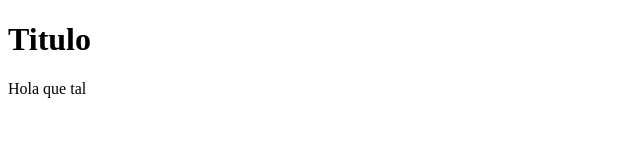
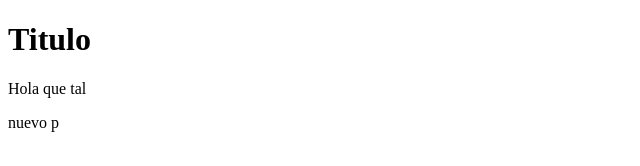
Before and after one commit to kesiadimenza/nuevo, a plain HTML site: page index.html in a window 1280 px wide. Shown: the full height of the page, 0-640 px from the left. Drawn offline with Linux system fonts and the light colour scheme.

Commit message:
hice un nuevo p

```diff
--- a/index.html
+++ b/index.html
@@ -9,5 +9,6 @@
 <body>
     <h1>Titulo</h1>
     <p>Hola que tal</p>
+    <p>nuevo p</p>
 </body>
 </html>
```
